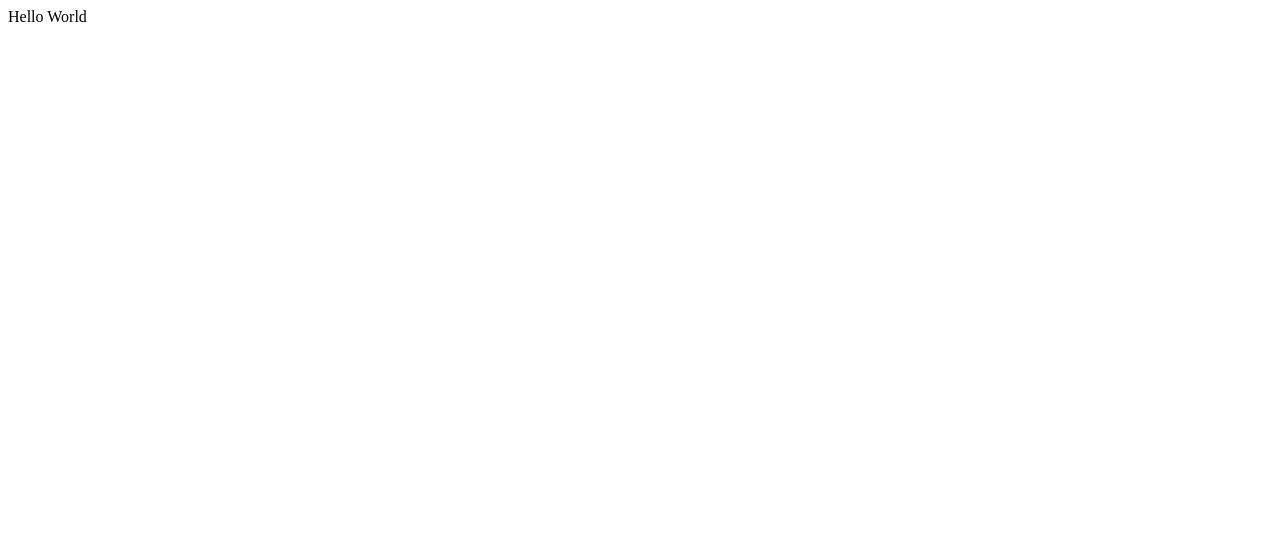
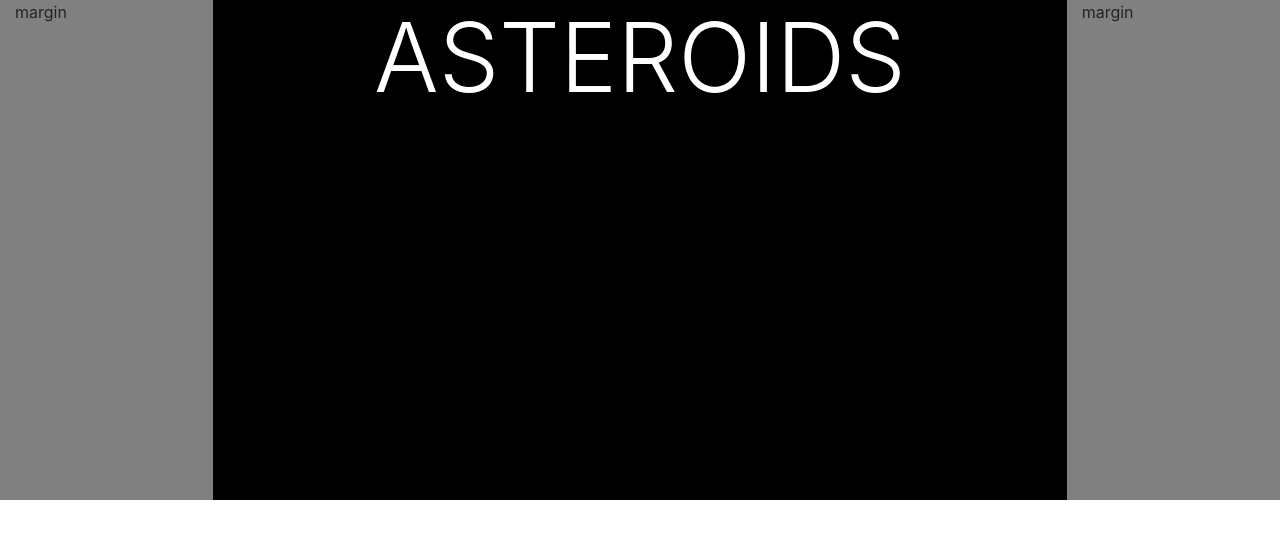
Before and after one commit to IainSCarr/asteroids-app, a website: page client/index.html in a window 1280 px wide. Drawn offline with nearby package versions, Linux system fonts and the light colour scheme.

Commit message:
HTML content added with CSS
Bootstrap used

```diff
--- a/client/css/asteroids.css
+++ b/client/css/asteroids.css
@@ -0,0 +1,14 @@
+h1 {
+  font-size: 40rem;
+  text-align: center;
+  color: white;
+}
+
+.margin {
+  background-color: gray;
+}
+
+.center {
+  background-color: black;
+  height: 500px;
+}
--- a/client/index.html
+++ b/client/index.html
@@ -1,10 +1,35 @@
 <!DOCTYPE html>
 <html lang="en" dir="ltr">
+
   <head>
     <meta charset="utf-8">
+    <meta name="viewport" content="width=device-width, initial-scale=1, shrink-to-fit=no">
+
+    <link href="https://fonts.googleapis.com/css?family=Faster+One&display=swap" rel="stylesheet">
+    <link rel="stylesheet" href="./css/asteroids.css">
+    <link rel="stylesheet" href="https://stackpath.bootstrapcdn.com/bootstrap/4.4.1/css/bootstrap.min.css" integrity="sha384-Vkoo8x4CGsO3+Hhxv8T/Q5PaXtkKtu6ug5TOeNV6gBiFeWPGFN9MuhOf23Q9Ifjh" crossorigin="anonymous">
     <title>Asteroids!</title>
   </head>
+
   <body>
-    Hello World
+
+    <div class="container-fluid">
+      <div class="row">
+        <div class="col-sm-2 margin">
+          margin
+        </div>
+        <div class="col-sm-8 center">
+          <h1 class="display-1">ASTEROIDS</h1>
+        </div>
+        <div class="col-sm-2 margin">
+          margin
+        </div>
+      </div>
+    </div>
+
+    <script src="https://code.jquery.com/jquery-3.4.1.slim.min.js" integrity="sha384-J6qa4849blE2+poT4WnyKhv5vZF5SrPo0iEjwBvKU7imGFAV0wwj1yYfoRSJoZ+n" crossorigin="anonymous"></script>
+    <script src="https://cdn.jsdelivr.net/npm/popper.js@1.16.0/dist/umd/popper.min.js" integrity="sha384-Q6E9RHvbIyZFJoft+2mJbHaEWldlvI9IOYy5n3zV9zzTtmI3UksdQRVvoxMfooAo" crossorigin="anonymous"></script>
+    <script src="https://stackpath.bootstrapcdn.com/bootstrap/4.4.1/js/bootstrap.min.js" integrity="sha384-wfSDF2E50Y2D1uUdj0O3uMBJnjuUD4Ih7YwaYd1iqfktj0Uod8GCExl3Og8ifwB6" crossorigin="anonymous"></script>
   </body>
+
 </html>
```
